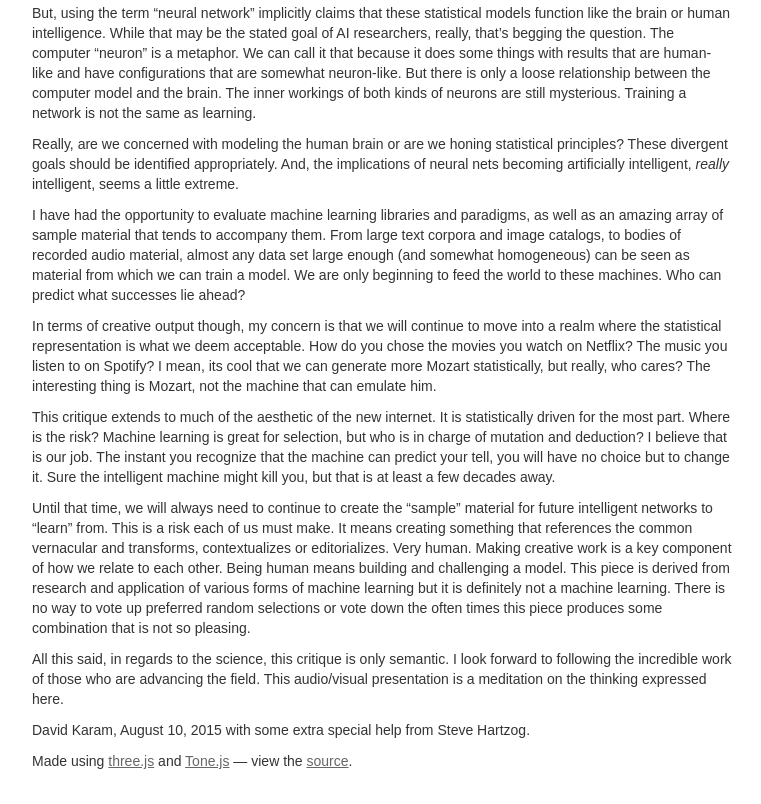
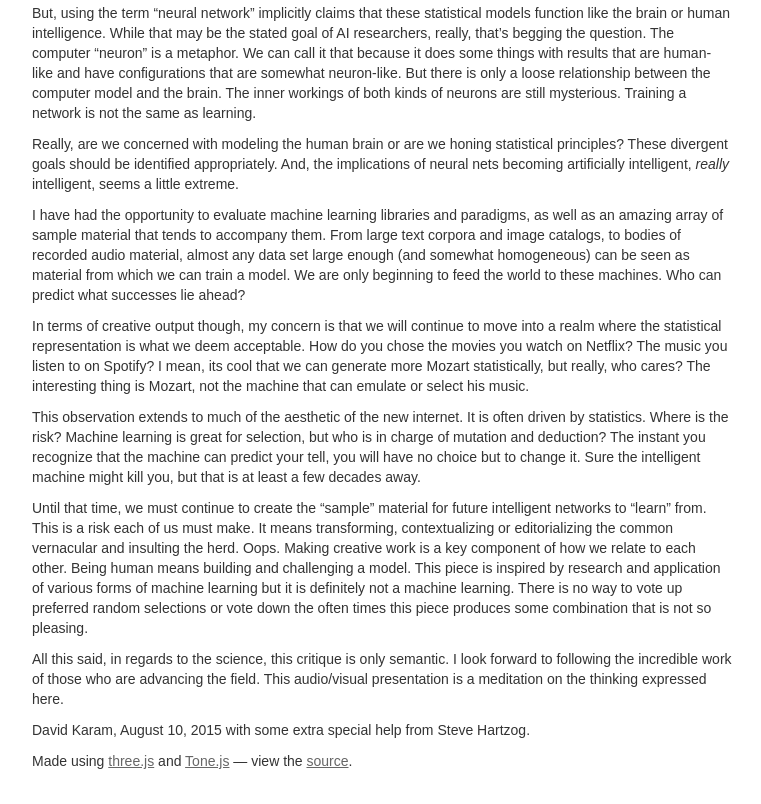
Before and after one commit to posttool/posttool.github.io, a website built with webpack: page index.html in a window 1280 px wide. Shown: the part 428-1232 px from the top of the page, without its empty margins (5-766 px from the left). Built offline with nearby package versions, Linux system fonts and the light colour scheme; a script that the page names is missing.

Commit message:
edits to conclusion

```diff
--- a/index.html
+++ b/index.html
@@ -65,24 +65,23 @@
         In terms of creative output though, my concern is that we will continue to move into a realm where the
         statistical representation is what we deem acceptable. How do you chose the movies you watch on Netflix? The
         music you listen to on Spotify? I mean, its cool that we can generate more Mozart statistically, but really, who
-        cares? The interesting thing is Mozart, not the machine that can emulate him.
+        cares? The interesting thing is Mozart, not the machine that can emulate or select his music.
     </p>
 
     <p>
-        This critique extends to much of the aesthetic of the new internet. It is statistically driven for the most
-        part. Where is the risk? Machine learning is great for selection, but who is
-        in charge of mutation and deduction? I believe that is our job. The instant you recognize that the machine can
+        This observation extends to much of the aesthetic of the new internet. It is often driven by statistics.
+        Where is the risk? Machine learning is great for selection, but who is in charge of mutation and deduction?
+        The instant you recognize that the machine can
         predict your tell, you will have no choice but to change it. Sure the intelligent machine might kill you, but
         that is at least a few decades away.
     </p>
 
     <p>
-        Until that time, we will always need to continue to create the &ldquo;sample&rdquo; material for future
-        intelligent networks to &ldquo;learn&rdquo; from. This is a risk each of us must make. It means creating
-        something that references the common vernacular and transforms, contextualizes or editorializes. Very human.
-        Making creative work is
-        a key component of how we relate to each other. Being human means building and challenging a model. This piece
-        is derived from research
+        Until that time, we must continue to create the &ldquo;sample&rdquo; material for future
+        intelligent networks to &ldquo;learn&rdquo; from. This is a risk each of us must make. It means transforming,
+        contextualizing or editorializing the common vernacular and insulting the herd. Oops.
+        Making creative work is a key component of how we relate to each other. Being human means building and
+        challenging a model. This piece is inspired by research
         and application of various forms of machine learning but it is definitely not a machine learning. There is
         no way to vote up preferred random selections or vote down the often times this piece produces some
         combination that is not so pleasing.
```
